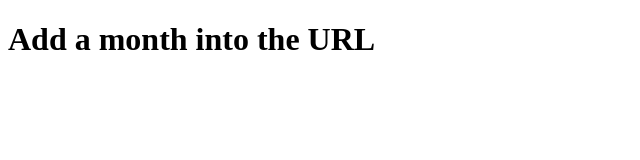
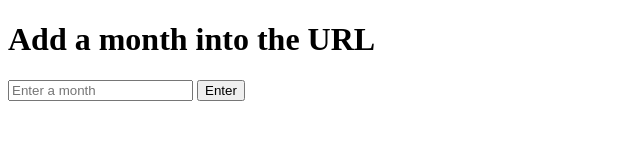
Before and after one commit to Jacob-McMahon/months-api, a website: page index.html in a window 1280 px wide. Shown: the whole page, without its empty margins (0-640 px from the left). Drawn offline with Linux system fonts and the light colour scheme.

Commit message:
added a form to the index.html

```diff
--- a/index.html
+++ b/index.html
@@ -7,5 +7,11 @@
 </head>
 <body>
     <h1>Add a month into the URL</h1>
+
+    <form action="/change-url" method="post">
+        <input type="text" placeholder="Enter a month" name="month">
+        <button type="submit">Enter</button>
+    </form>
+
 </body>
 </html>
```
